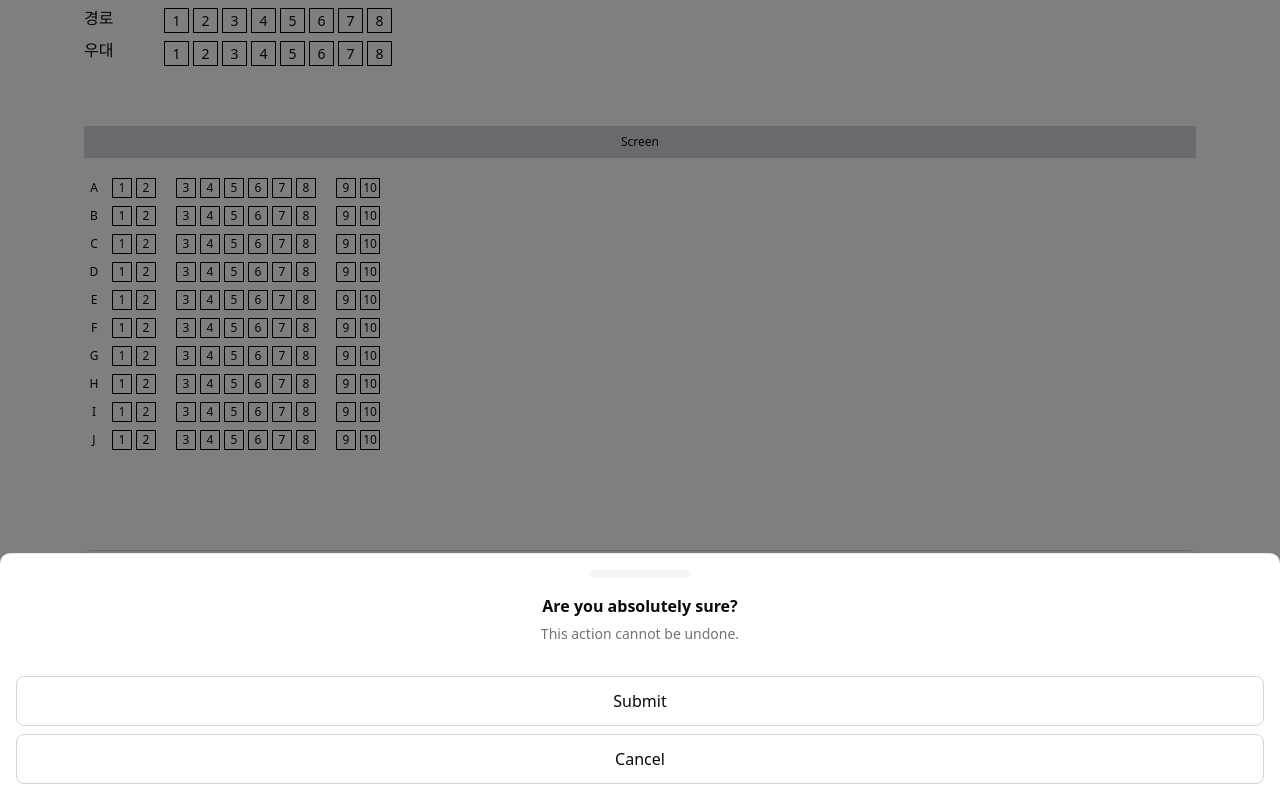
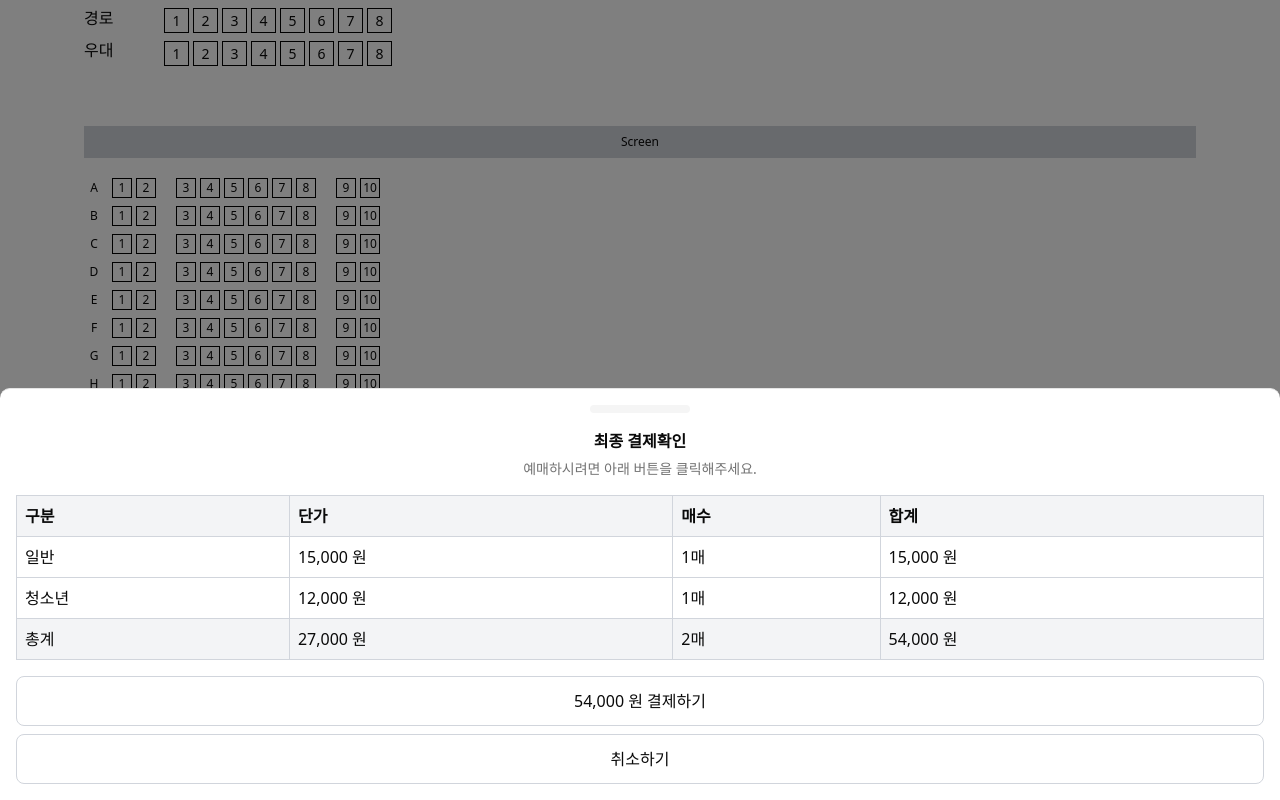
Before and after one commit to team-moviego/front-end, a Next.js app: page /reserve in a window 1280 px wide. Both pictures are taken after a click on the button "예매하기". Shown: the part 562-1362 px from the top of the page. Built offline with nearby package versions, Linux system fonts and the light colour scheme.

Commit message:
feat: 예매 페이지에 결제 정보 테이블 추가 및 버튼 텍스트 수정

```diff
--- a/src/app/(pages)/reserve/page.tsx
+++ b/src/app/(pages)/reserve/page.tsx
@@ -12,8 +12,10 @@ import {
   DrawerTitle,
   DrawerTrigger,
 } from "@/components/ui/drawer";
+import { useRouter } from "next/navigation";
 
 export default function ReservePage() {
+  const router = useRouter();
   const handleClick = (value: string) => {
     console.log(`click ${value}`);
   };
@@ -136,18 +138,63 @@ export default function ReservePage() {
           </DrawerTrigger>
           <DrawerContent>
             <DrawerHeader>
-              <DrawerTitle>Are you absolutely sure?</DrawerTitle>
+              <DrawerTitle>최종 결제확인</DrawerTitle>
               <DrawerDescription>
-                This action cannot be undone.
+                예매하시려면 아래 버튼을 클릭해주세요.
               </DrawerDescription>
             </DrawerHeader>
+
+            <div className="overflow-x-auto px-4">
+              <table className="w-full border-collapse">
+                <thead>
+                  <tr className="bg-gray-100">
+                    <th className="border border-gray-300 p-2 text-left">
+                      구분
+                    </th>
+                    <th className="border border-gray-300 p-2 text-left">
+                      단가
+                    </th>
+                    <th className="border border-gray-300 p-2 text-left">
+                      매수
+                    </th>
+                    <th className="border border-gray-300 p-2 text-left">
+                      합계
+                    </th>
+                  </tr>
+                </thead>
+                <tbody>
+                  <tr>
+                    <td className="border border-gray-300 p-2">일반</td>
+                    <td className="border border-gray-300 p-2">15,000 원</td>
+                    <td className="border border-gray-300 p-2">1매</td>
+                    <td className="border border-gray-300 p-2">15,000 원</td>
+                  </tr>
+                  <tr>
+                    <td className="border border-gray-300 p-2">청소년</td>
+                    <td className="border border-gray-300 p-2">12,000 원</td>
+                    <td className="border border-gray-300 p-2">1매</td>
+                    <td className="border border-gray-300 p-2">12,000 원</td>
+                  </tr>
+                  <tr className="bg-gray-100">
+                    <td className="border border-gray-300 p-2">총계</td>
+                    <td className="border border-gray-300 p-2">27,000 원</td>
+                    <td className="border border-gray-300 p-2">2매</td>
+                    <td className="border border-gray-300 p-2">54,000 원</td>
+                  </tr>
+                </tbody>
+              </table>
+            </div>
+
             <DrawerFooter>
-              <div className="w-full cursor-pointer rounded-md border border-gray-300 p-3 text-center">
-                Submit
+              <div
+                className="w-full cursor-pointer rounded-md border border-gray-300 p-3 text-center"
+                onClick={() => router.push("/ticket/complete/1")}
+              >
+                54,000 원 결제하기
               </div>
               <DrawerClose>
                 <div className="w-full cursor-pointer rounded-md border border-gray-300 p-3 text-center">
-                  Cancel
+                  취소하기
                 </div>
               </DrawerClose>
             </DrawerFooter>
```
